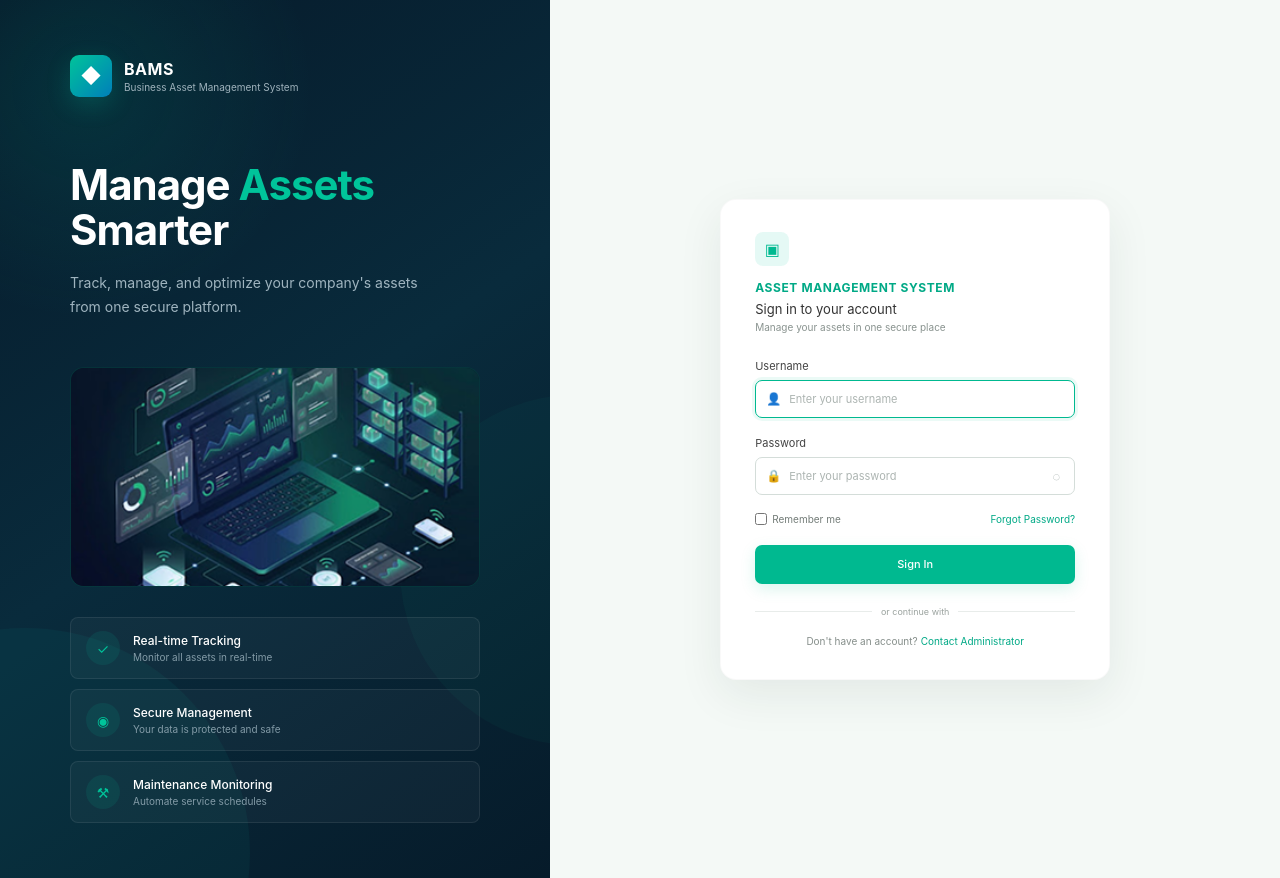
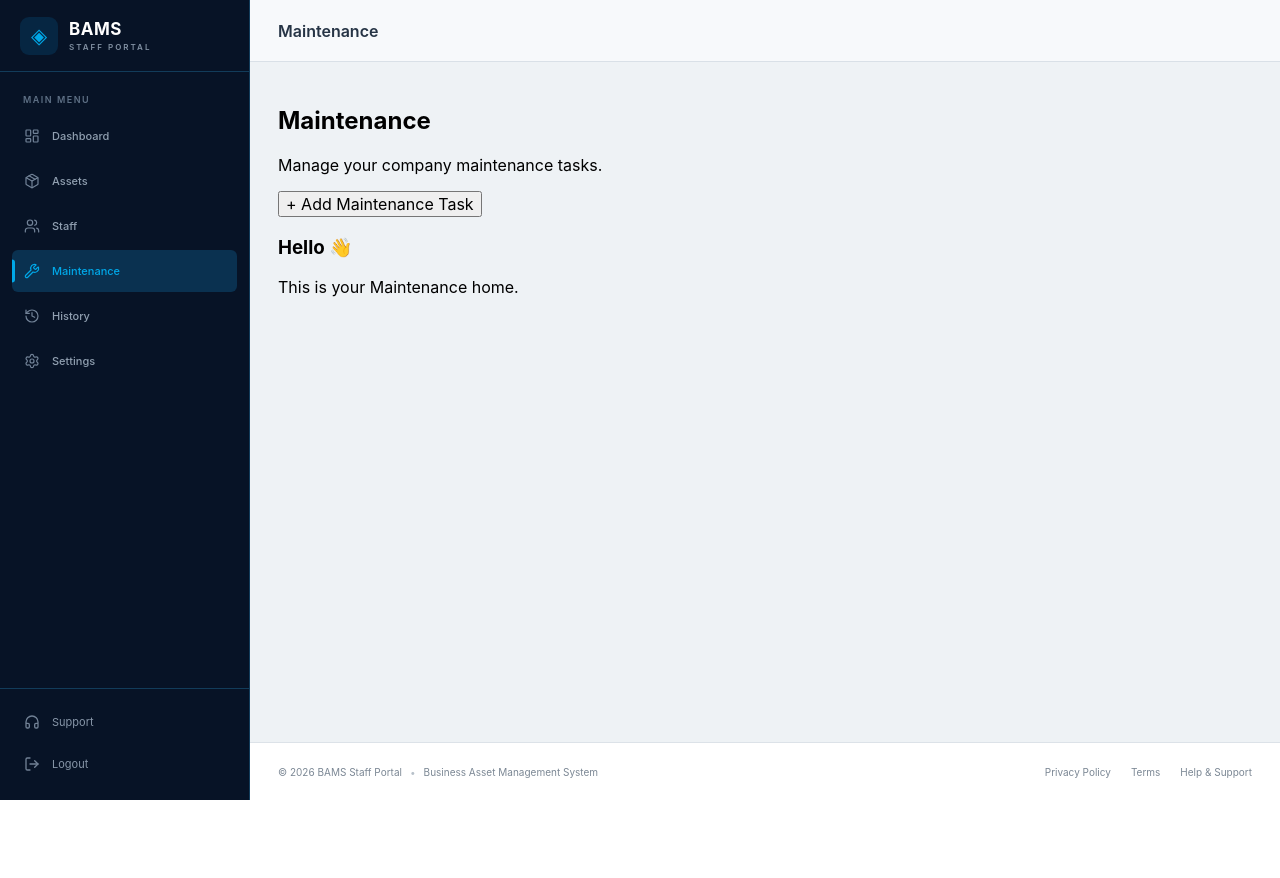
Before and after one commit to TommyBoizzzz/Asset-Management-Frontend, a React (Vite) app: page /maintenance in a window 1280 px wide. Before the commit this address led to /login. After the commit the page ends 800 px from the top, so only its background shows below. Built offline with nearby package versions, Linux system fonts and the light colour scheme; sample sign-in values are in the browser's storage.

Commit message:
feat route : create for maintenance

```diff
--- a/src/App.jsx
+++ b/src/App.jsx
@@ -9,6 +9,7 @@ import Login from "./pages/auth/screens/Login";
 import Dashboard from "./pages/dashboard/screens/Dashboard";
 import Assets from "./pages/asset/screens/asset_home";
 import StaffHome from "./pages/staff/screens/staff_home";
+import MaintenanceHome from "./pages/matainance/screens/maintenance_home";
 
 // ========================================
 // Protected Route
@@ -82,6 +83,16 @@ function App() {
                     }
                 />
 
+                {/* Maintenance */}
+                <Route
+                    path="/maintenance"
+                    element={
+                        <ProtectedRoute>
+                            <MaintenanceHome />
+                        </ProtectedRoute>
+                    }
+                />
+
                 {/* Unknown */}
                 <Route
                     path="*"
--- /dev/null
+++ b/src/pages/matainance/screens/maintenance_home.jsx
@@ -0,0 +1,40 @@
+import MainLayout from "../../../layouts/MainLayout";
+
+function MaintenanceHome() {
+    return (
+        <MainLayout
+            activePage="Maintenance"
+            title="Maintenance"
+        >
+            <div className="maintenance-page">
+
+                <div className="maintenance-header">
+                    <div>
+                        <h2>Maintenance</h2>
+                        <p>
+                            Manage your company maintenance tasks.
+                        </p>
+                    </div>
+
+                    <button
+                        type="button"
+                        className="add-maintenance-btn"
+                    >
+                        + Add Maintenance Task
+                    </button>
+                </div>
+
+                <div className="maintenance-card">
+                    <h3>Hello 👋</h3>
+
+                    <p>
+                        This is your Maintenance home.
+                    </p>
+                </div>
+
+            </div>
+        </MainLayout>
+    );
+}
+
+export default MaintenanceHome;
```
